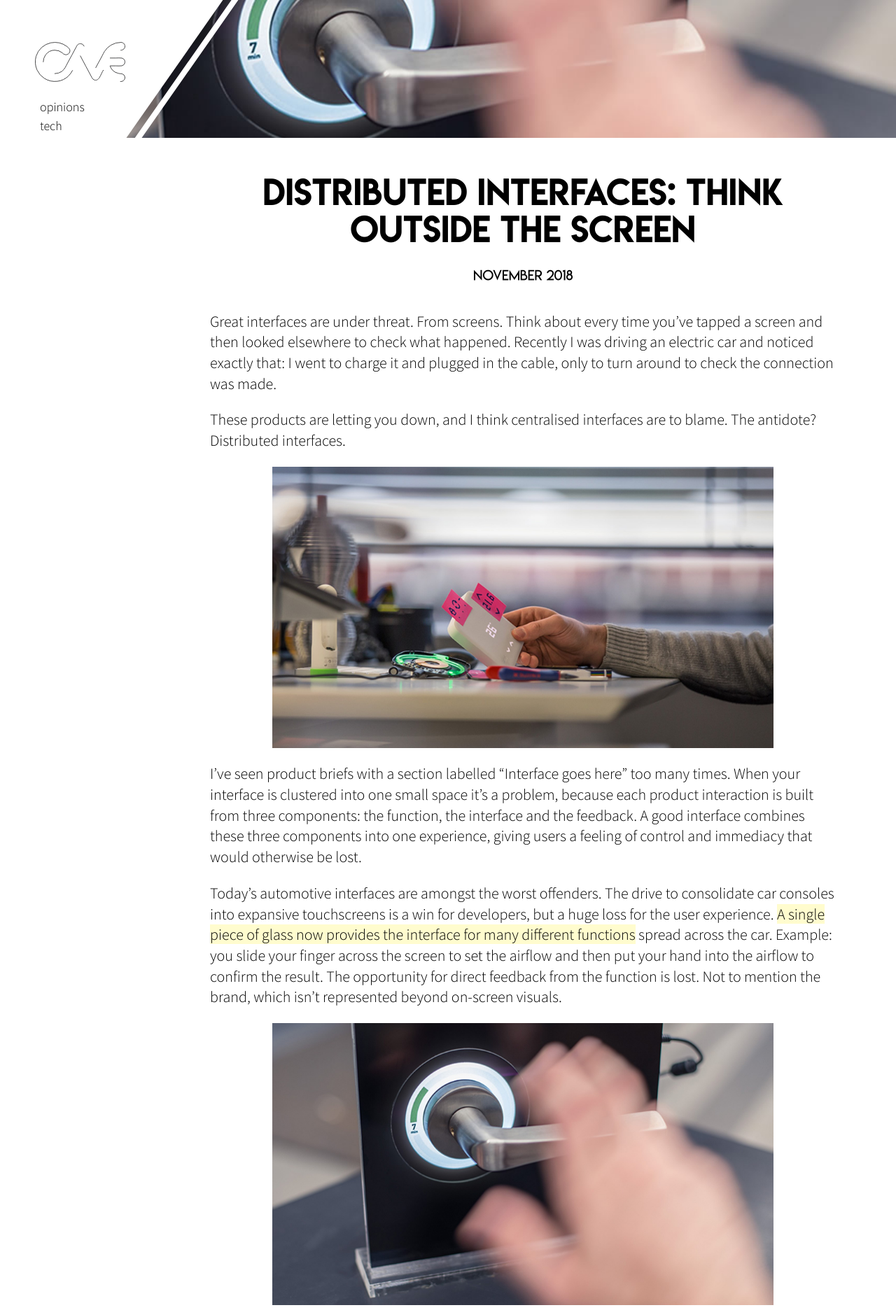
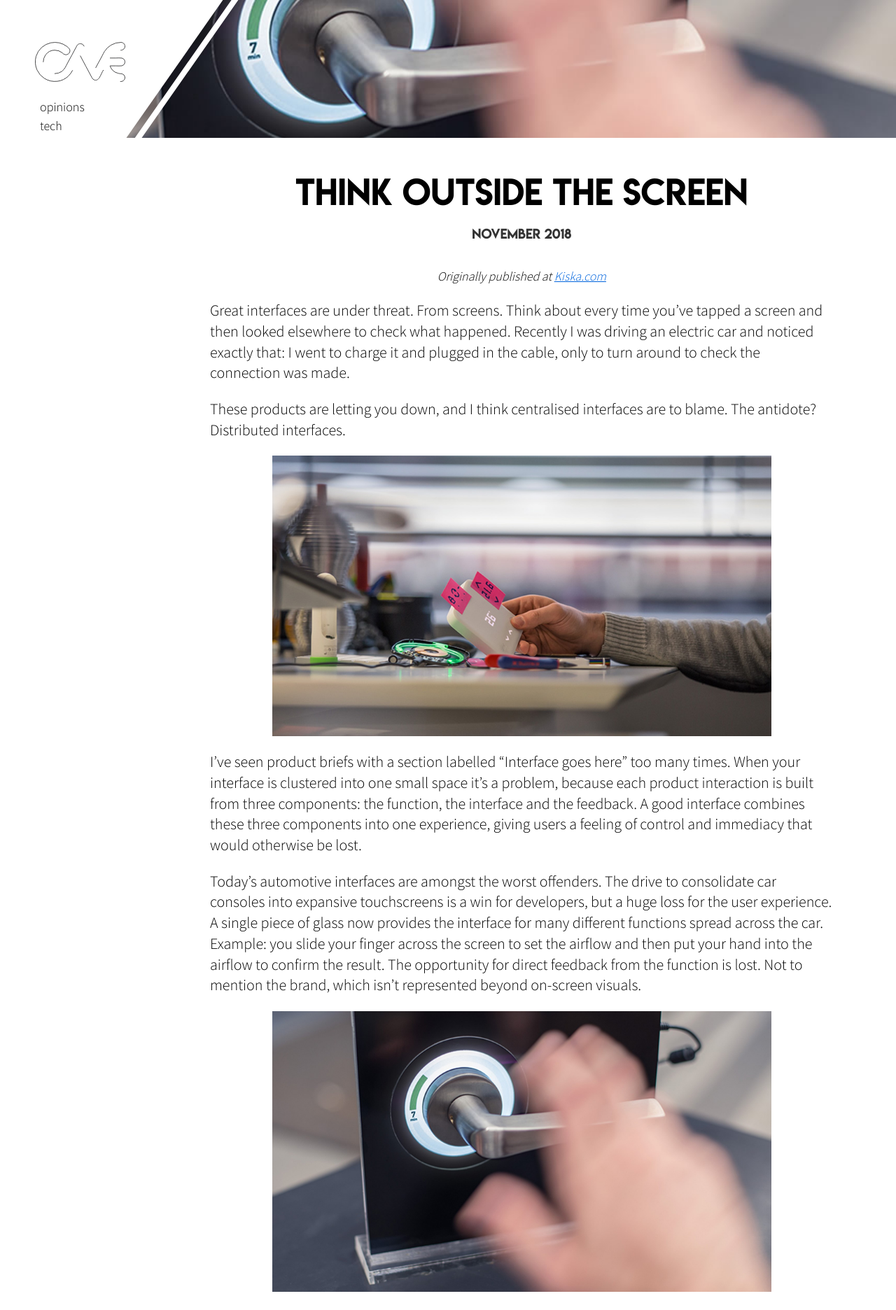
Before and after one commit to gcsalzburg/gcsalzburg.github.io, a Jekyll site: the page built from _posts/2018-11-30-Interfaces.md, in a window 1280 px wide. Shown: the top 1872 px of the page at 70% size. Built offline with Jekyll 4.4.1, drawn with Linux system fonts in a browser that asks for light colours; some of the changed text lies outside the part shown.

Commit message:
Add publishing credits to articles

```diff
--- a/_layouts/post.html
+++ b/_layouts/post.html
@@ -14,7 +14,25 @@ layout: default
 <main class="text_column article">
 
    <h1>{{ page.title }}</h1>
-   <h4>{{ page.date | date: "%B %Y"  }}</h4>
+   <time>{{ page.date | date: "%B %Y"  }}</time>
+
+   {% if page.publishing %}
+      <p class="publishing_credits">
+      {% if page.publishing.type == "article" %}
+         Originally published at
+      {% else %}
+         This talk was given at
+      {% endif %}
+      <a href="{{ page.publishing.link}}">{{ page.publishing.name}}</a>
+      {% if page.publishing.for_name %}
+         for <a href="{{ page.publishing.for_link}}">{{ page.publishing.for_name}}</a>
+      {% endif %}
+      </p>
+   {% endif %}
+
+   {% if page.video %}
+      <video controls muted src="{{ page.video }}" width="100%"></video>
+   {% endif %}
 
    {{ content }}
 
--- a/_posts/2018-11-30-Interfaces.md
+++ b/_posts/2018-11-30-Interfaces.md
@@ -1,12 +1,17 @@
 ---
 layout: post
 folder: Interfaces
-title: "Distributed interfaces: Think outside the screen"
+title: Think outside the screen
 
 categories: [opinions]
 tags: interface hmi distributed design technology
 
 teaser_img: interfaces0.jpg
+
+publishing:
+   type: article
+   link: https://kiska.com/exchange/distributed-interfaces/
+   name: Kiska.com
 
 excerpt: Great interfaces are under threat. From screens. Think about every time you’ve tapped a screen and then looked elsewhere to check what happened. These products are letting you down, and centralised interfaces are to blame. The antidote? Distributed interfaces.
 ---
@@ -22,19 +27,19 @@ The antidote? Distributed interfaces.
 
 I’ve seen product briefs with a section labelled “Interface goes here” too many times. When your interface is clustered into one small space it’s a problem, because each product interaction is built from three components: the function, the interface and the feedback. A good interface combines these three components into one experience, giving users a feeling of control and immediacy that would otherwise be lost.
 
-Today’s automotive interfaces are amongst the worst offenders. The drive to consolidate car consoles into expansive touchscreens is a win for developers, but a huge loss for the user experience. <mark>A single piece of glass now provides the interface for many different functions</mark> spread across the car. Example: you slide your finger across the screen to set the airflow and then put your hand into the airflow to confirm the result. The opportunity for direct feedback from the function is lost. Not to mention the brand, which isn’t represented beyond on-screen visuals.
+Today’s automotive interfaces are amongst the worst offenders. The drive to consolidate car consoles into expansive touchscreens is a win for developers, but a huge loss for the user experience. A single piece of glass now provides the interface for many different functions spread across the car. Example: you slide your finger across the screen to set the airflow and then put your hand into the airflow to confirm the result. The opportunity for direct feedback from the function is lost. Not to mention the brand, which isn’t represented beyond on-screen visuals.
 
 ![Interface prototyping](/images/posts/Interfaces/interfaces0.jpg)
 
 Consumer products are rarely better. The need to appear “smart” (i.e. digital and connected) often translates into nothing more than an LCD touchscreen. What follows is a tendency to suck all the product functionality onto this small, 12 cm piece of glass.
 
-<mark>But when’s the last time you got emotional about stroking glass?</mark>
+But when’s the last time you got emotional about stroking glass?
 
 Deep down, most of us prefer analogue experiences. No level of haptic engineering in a smartphone will replace the buttery feel of a volume dial on a high-end speaker. Such a product experience communicates volumes about a luxury brand. In our eagerness to make products appear digitally sophisticated, we’ve forgotten that the entire surface of a product offers plenty of opportunities for brand interaction.
 
 ![High-tech, low-tech. Which is which?](/images/posts/Interfaces/interfaces2.jpg)
 
-This is where distributed interfaces shine. They don’t do away with screens. They reserve them for situations where the visual presentation of information is the dominant need. For everything else, the user experience is enhanced by interfaces that are intuitively located, immediately available and delightfully responsive. Think about where and how your product is used. What’s the context? Where’s the user’s attention focussed? Rather than compress your interface into a single location, <mark>combine the functions, interfaces and feedbacks into unique experiences</mark>. Then distribute them to the most appropriate locations. Now THAT is the sort of interface users want to use.
+This is where distributed interfaces shine. They don’t do away with screens. They reserve them for situations where the visual presentation of information is the dominant need. For everything else, the user experience is enhanced by interfaces that are intuitively located, immediately available and delightfully responsive. Think about where and how your product is used. What’s the context? Where’s the user’s attention focussed? Rather than compress your interface into a single location, combine the functions, interfaces and feedbacks into unique experiences. Then distribute them to the most appropriate locations. Now THAT is the sort of interface users want to use.
 
 Every day, the interface of your product is the key touchpoint between people and your brand. Make it count.
 
--- a/_sass/_articles.scss
+++ b/_sass/_articles.scss
@@ -1,11 +1,11 @@
 
 main.text_column{
-   h1{
-      @include small-desktop{
-         text-align: center;
-      }
-   }
+   max-width: 112ch;
 }
+
+/* ****************************** */
+/* ****      Articles        ****
+/* ****************************** */
 
 main.article{
    h1{
@@ -14,11 +14,10 @@ main.article{
       line-height:1.1em;
    }
 
-   h4{
-      font-weight: 300;
-      text-align:center;
-      margin-top:1.5em;
-      margin-bottom: 2em;
+   .publishing_credits{
+      text-align: center;
+      font-size: 18px;
+      font-style: italic;
    }
 
    time{
@@ -27,12 +26,10 @@ main.article{
       margin: 0.5em 0 2em;
       font-weight: 500;
       color: $colour_card_title;
+      text-align:center;
+      display:block;
    }
 }
-
-/* ****************************** */
-/* ****      Articles        ****
-/* ****************************** */
 
 .article_header{
    width: 100%;
@@ -57,10 +54,6 @@ main.article{
          object-fit: cover;
       }
    }
-}
-.published_date{
-   font-size: 0.8em;
-   text-align: right;
 }
 
 /* ****************************** */
@@ -101,10 +94,6 @@ main.article{
             font-weight: 300;
             min-width: 90px;
             padding: 0.3em 0;
-         }
-
-         .textfield_box{
-
          }
 
          .textfield_input{
@@ -167,12 +156,6 @@ main.article{
          .message_back{
             background-color: rgba(255,0,0,0.1);
          }
-      }
-   }
-   h3{
-      span{
-      /*   padding-left: 0.5em;
-         padding-right: 0.5em; */
       }
    }
 
--- a/_sass/_layout.scss
+++ b/_sass/_layout.scss
@@ -256,11 +256,6 @@ main, footer{
    }
 }
 
-main.text_column{
-   font-size: 20px;
-   max-width: 90ch;
-}
-
 
 /* ****************************** */
 /* ****        Footer        ****
```
Also changed, not shown: _posts/2018-9-6-Motorbikes.md (+14 -13 lines).
